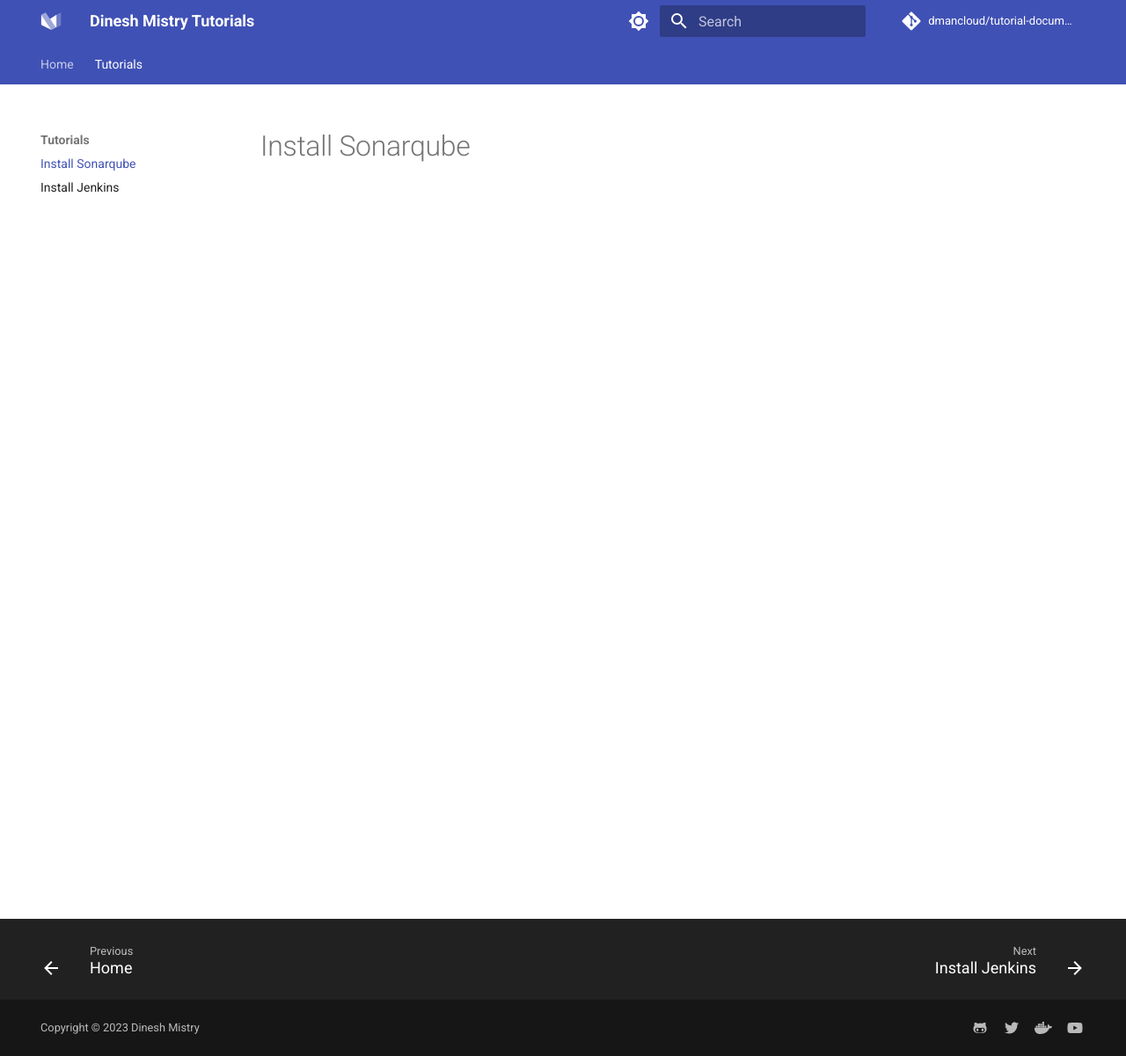
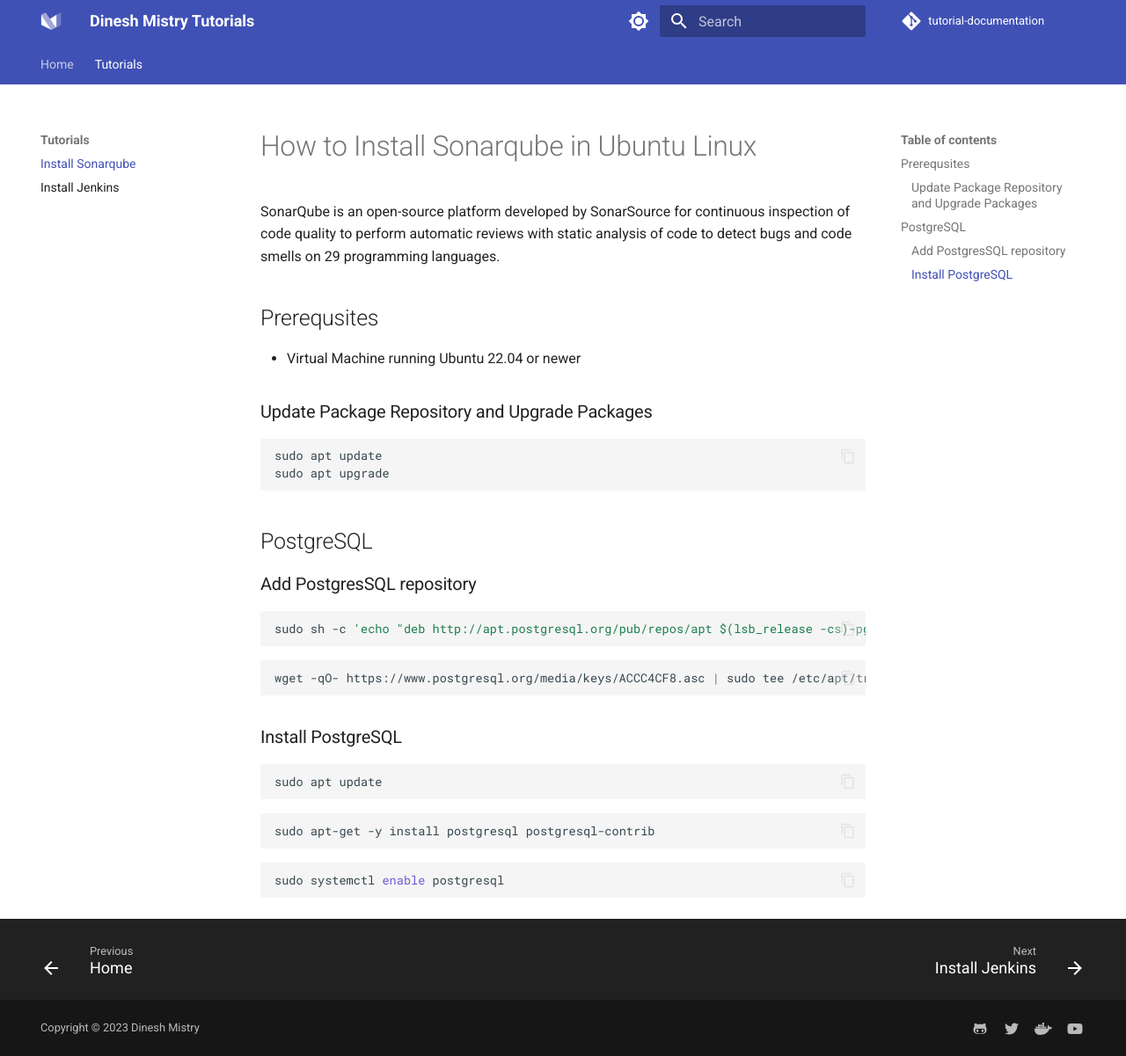
Before and after one commit to dmancloud/tutorial-documentation, an MkDocs documentation site: the page built from docs/install-sonarqube.md, in a window 1280 px wide and 1201 px high. Shown: the whole window at 88% size. Built offline with MkDocs 1.6.1 and Material for MkDocs 9.7.7, drawn with Linux system fonts in a browser that asks for light colours; comment, search, counter and statistics services are not loaded.

````diff
--- a/docs/install-sonarqube.md
+++ b/docs/install-sonarqube.md
@@ -1 +1,28 @@
-# Install Sonarqube
+# How to Install Sonarqube in Ubuntu Linux
+
+SonarQube is an open-source platform developed by SonarSource for continuous inspection of code quality to perform automatic reviews with static analysis of code to detect bugs and code smells on 29 programming languages.
+## Prerequsites
+- Virtual Machine running Ubuntu 22.04 or newer
+### Update Package Repository and Upgrade Packages
+``` shell
+sudo apt update
+sudo apt upgrade
+```
+## PostgreSQL
+### Add PostgresSQL repository
+``` shell
+sudo sh -c 'echo "deb http://apt.postgresql.org/pub/repos/apt $(lsb_release -cs)-pgdg main" > /etc/apt/sources.list.d/pgdg.list'
+```
+``` shell
+wget -qO- https://www.postgresql.org/media/keys/ACCC4CF8.asc | sudo tee /etc/apt/trusted.gpg.d/pgdg.asc &>/dev/null
+```
+### Install PostgreSQL
+``` shell
+sudo apt update
+```
+``` shell
+sudo apt-get -y install postgresql postgresql-contrib
+```
+``` shell
+sudo systemctl enable postgresql
+```
--- a/mkdocs.yml
+++ b/mkdocs.yml
@@ -4,7 +4,7 @@
   Making DevOps accessible and easy to understand
 
 # Repository
-repo_name: dmancloud/tutorial-documentation
+repo_name: tutorial-documentation
 repo_url: https://github.com/dmancloud/tutorial-documentation
 
 theme:
@@ -23,6 +23,7 @@
         separator: '[\s\-,:!=\[\]()"`/]+|\.(?!\d)|&[lg]t;|(?!\b)(?=[A-Z][a-z])'
     - minify:
         minify_html: true
+    - mkdocs-video
 
   palette:
     - scheme: default
````
Also changed, not shown: 1 other file.
